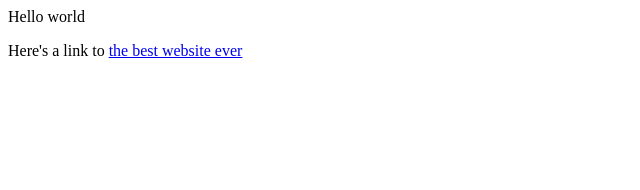
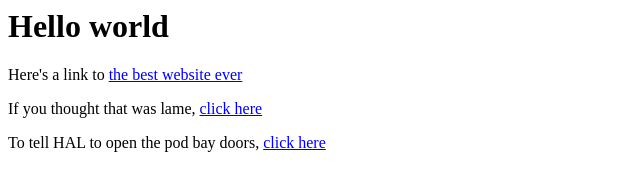
Before and after one commit to StevenGroves/StevenGroves.github.io, a plain HTML site: page index.html in a window 1280 px wide. Shown: the whole page, without its empty margins (0-640 px from the left). Drawn offline with Linux system fonts and the light colour scheme.

Commit message:
Testing two more pages

```diff
--- a/index.html
+++ b/index.html
@@ -1,3 +1,7 @@
-<p>Hello world</p>
+<h1>Hello world</h1>
 
 <p>Here's a link to <a href="http://www.dallascowboys.com">the best website ever</a></p>
+
+<p>If you thought that was lame, <a href="stevengroves.github.io/shh.html">click here</a></p>
+
+<p>To tell HAL to open the pod bay doors, <a href="stevengroves.github.io/dave.html">click here</a></p>
```
Also changed, not shown: dave.html (added, +1 -0 lines), shh.html (added, +1 -0 lines).
